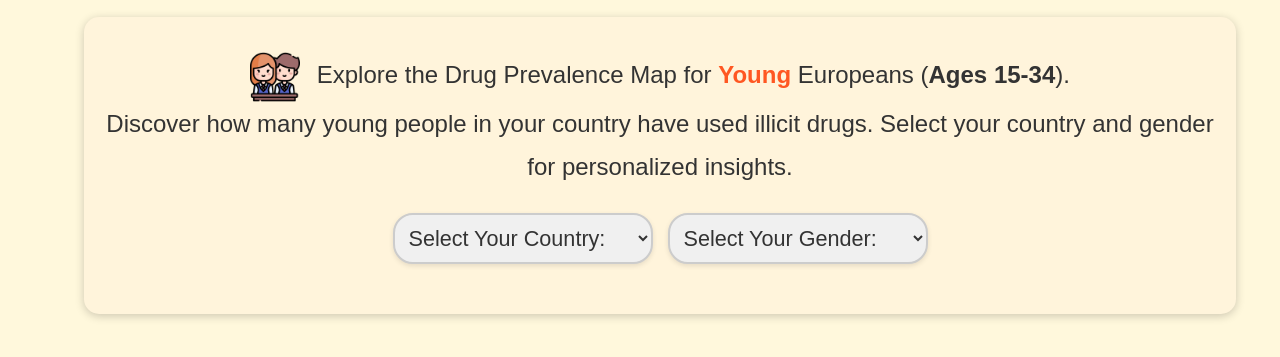
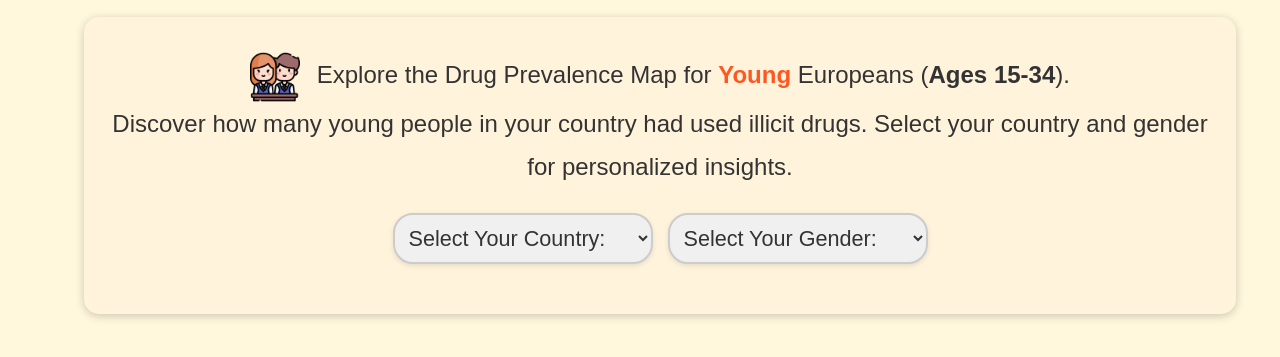
Before and after one commit to 1-ARIjitS/DrugViz, a plain HTML site: page final/webpage.html in a window 1280 px wide. Shown: the part 151-508 px from the top of the page. Drawn offline with nearby package versions, Linux system fonts and the light colour scheme; no server answers; a web font is replaced by a local one.

Commit message:
Update webpage.html

```diff
--- a/final/webpage.html
+++ b/final/webpage.html
@@ -26,7 +26,7 @@
             <p class="section-text">
                 <img src="students.png" alt="Students" style="width: 50px; height: auto; vertical-align: middle; margin-right: 10px;">
                 Explore the Drug Prevalence Map for <span style="font-weight: bold; color: #ff5722;">Young</span> Europeans (<span style="font-weight: bold;">Ages 15-34</span>).<br>
-                Discover how many young people in your country have used illicit drugs.
+                Discover how many young people in your country had used illicit drugs.
                 Select your country and gender for personalized insights.
             </p>
             <div class="dropdown-row">
```
